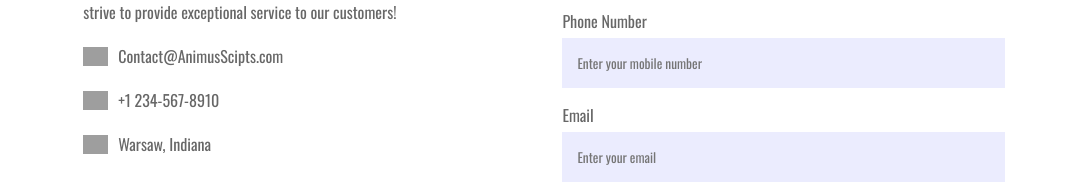
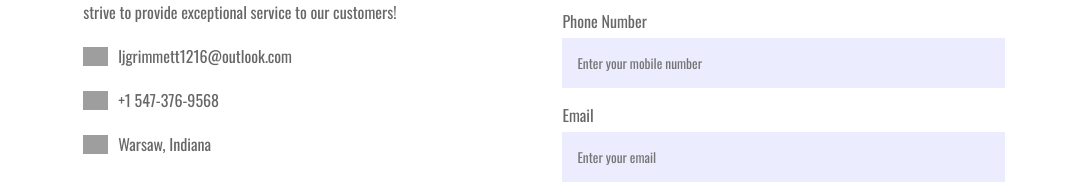
Before and after one commit to JoseGrimmett/AnimusScripts-Web, a React (Vite) app: page / in a window 1280 px wide. Shown: the part 1971-2155 px from the top of the page, without its empty margins (96-1183 px from the left). Built offline with nearby package versions, Linux system fonts and the light colour scheme; grey boxes are pictures that could not be loaded.

Commit message:
Updated Field Contacts

```diff
--- a/src/Components/Contact/Contact.jsx
+++ b/src/Components/Contact/Contact.jsx
@@ -35,8 +35,8 @@ const Contact = () => {
             <h3>Send us a message <img src={msg_icon}alt=''/></h3>
             <p>Feel free to reach out through contact form or find our contact infromation below. Your feedback, questions, and suggestions are important to us as we strive to provide exceptional service to our customers!</p>
             <ul>
-                <li><img src={msg_icon} alt="" />Contact@AnimusScipts.com</li>
-                <li><img src={msg_icon} alt="" />+1 234-567-8910</li>
+                <li><img src={msg_icon} alt="" />ljgrimmett1216@outlook.com</li>
+                <li><img src={msg_icon} alt="" />+1 547-376-9568 </li>
                 <li><img src={msg_icon} alt="" />Warsaw, Indiana</li>
             </ul>
         </div>
```
Also changed, not shown: 1 other file (tests, documents, lock files or other folders).
